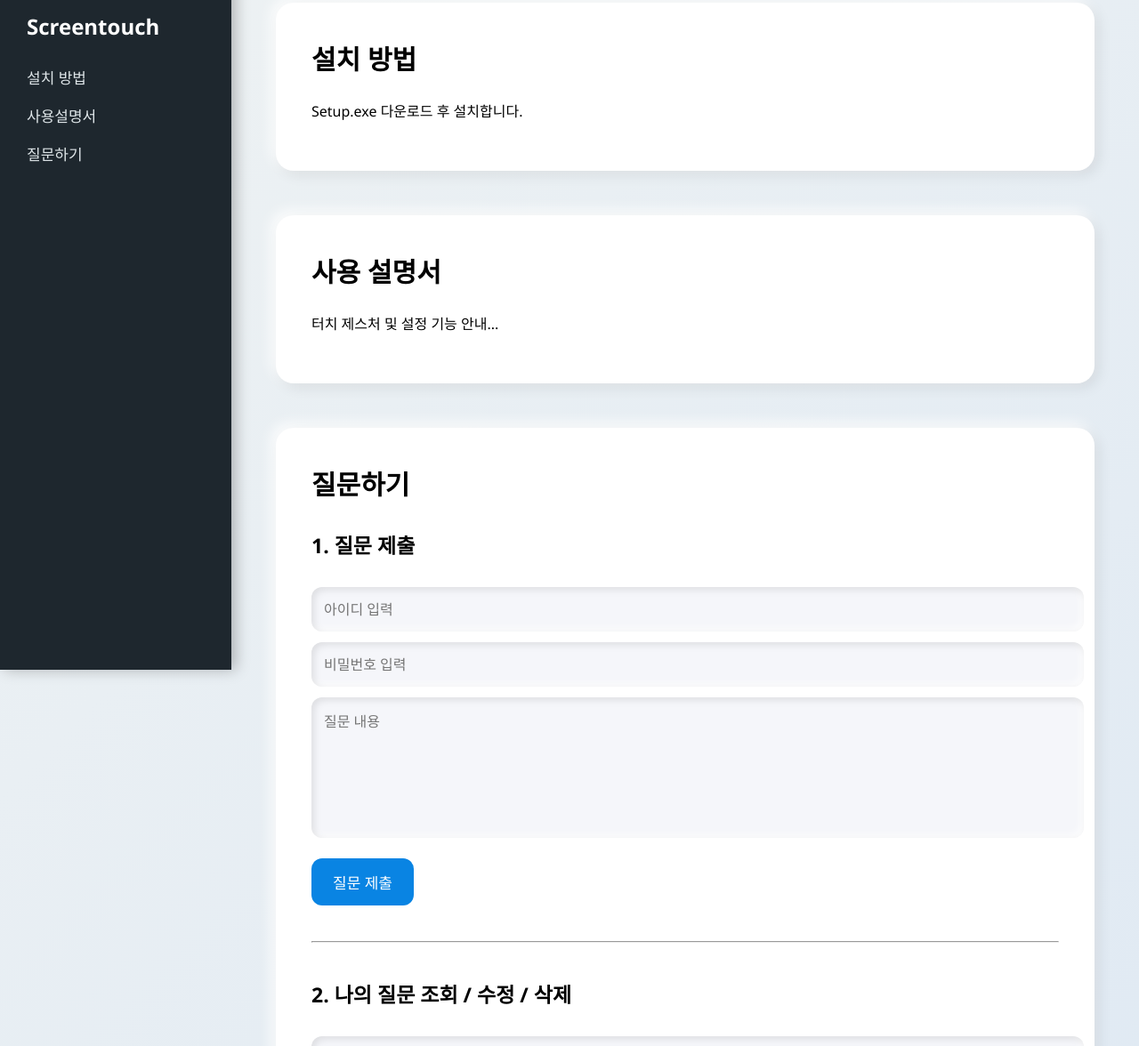
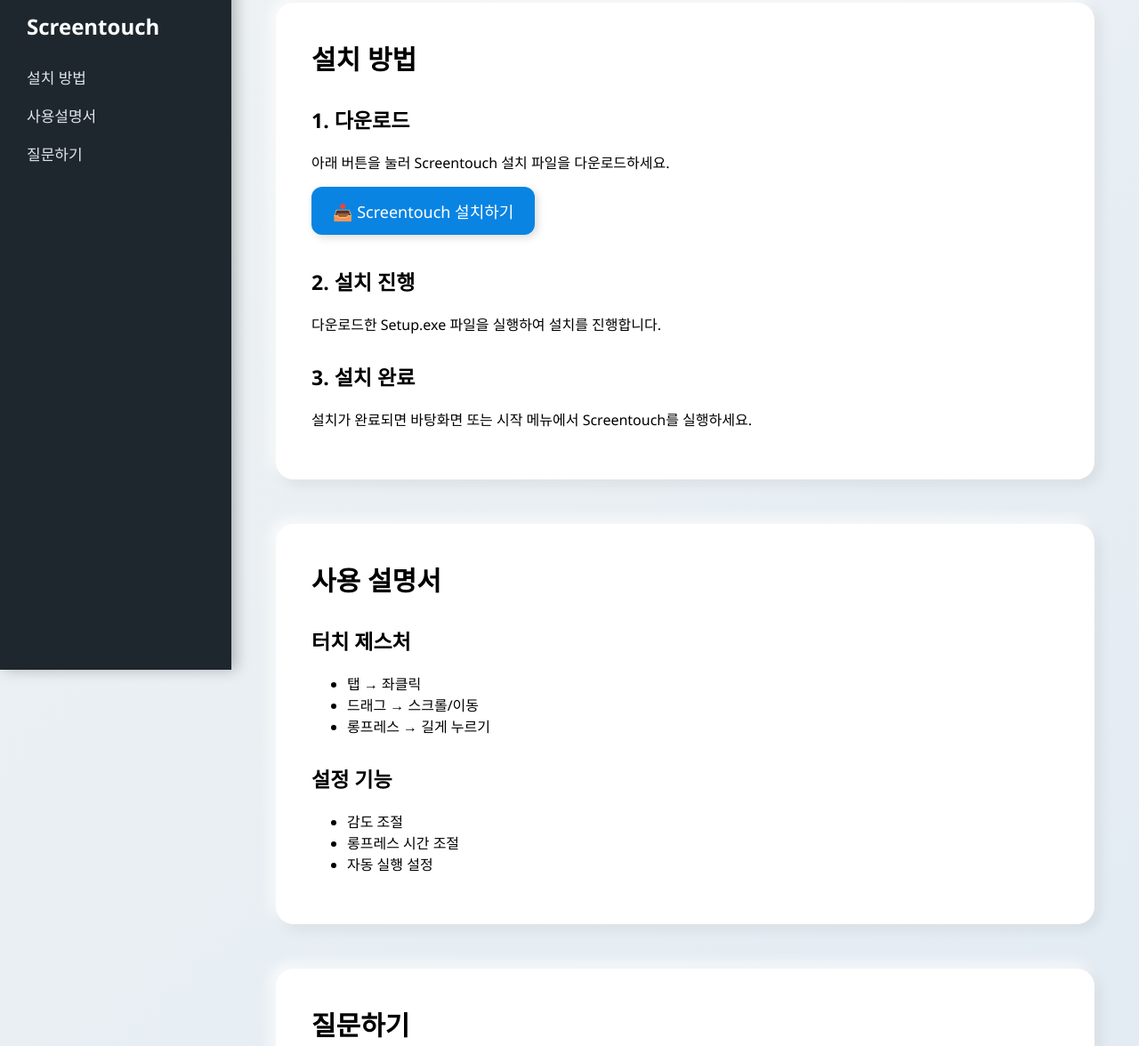
Before and after one commit to mingeon101/screentouch, a plain HTML site: page index.html in a window 1280 px wide. Shown: the part 47-1223 px from the top of the page at 89% size. Drawn offline with Linux system fonts and the light colour scheme.

Commit message:
Update index.html

```diff
--- a/index.html
+++ b/index.html
@@ -72,7 +72,6 @@
         h1 { font-size: 30px; margin-top: 0; }
         h2 { font-size: 23px; margin-top: 30px; }
 
-        /* Input & Button */
         input, textarea, button {
             font-family: inherit;
         }
@@ -139,13 +138,52 @@
     <!-- Install -->
     <section id="install">
         <h1>설치 방법</h1>
-        <p>Setup.exe 다운로드 후 설치합니다.</p>
+
+        <h2>1. 다운로드</h2>
+        <p>아래 버튼을 눌러 Screentouch 설치 파일을 다운로드하세요.</p>
+
+        <a href="https://drive.google.com/drive/folders/1E0tMb4kKXiqLvv5tQkOkEGGem9Q-TUxX?usp=drive_link"
+           target="_blank"
+           style="
+                display:inline-block;
+                padding:14px 24px;
+                background:#0984e3;
+                color:white;
+                border-radius:12px;
+                font-size:18px;
+                text-decoration:none;
+                box-shadow:3px 3px 10px rgba(0,0,0,0.15);
+                transition:0.25s;
+           "
+           onmouseover="this.style.background='#74b9ff'"
+           onmouseout="this.style.background='#0984e3'">
+            📥 Screentouch 설치하기
+        </a>
+
+        <h2 style="margin-top:35px;">2. 설치 진행</h2>
+        <p>다운로드한 Setup.exe 파일을 실행하여 설치를 진행합니다.</p>
+
+        <h2>3. 설치 완료</h2>
+        <p>설치가 완료되면 바탕화면 또는 시작 메뉴에서 Screentouch를 실행하세요.</p>
     </section>
 
     <!-- Usage -->
     <section id="usage">
         <h1>사용 설명서</h1>
-        <p>터치 제스처 및 설정 기능 안내...</p>
+
+        <h2>터치 제스처</h2>
+        <ul>
+            <li>탭 → 좌클릭</li>
+            <li>드래그 → 스크롤/이동</li>
+            <li>롱프레스 → 길게 누르기</li>
+        </ul>
+
+        <h2>설정 기능</h2>
+        <ul>
+            <li>감도 조절</li>
+            <li>롱프레스 시간 조절</li>
+            <li>자동 실행 설정</li>
+        </ul>
     </section>
 
     <!-- Question System -->
@@ -155,18 +193,18 @@
         <h2>1. 질문 제출</h2>
         <input id="qid" type="text" placeholder="아이디 입력">
         <input id="qpw" type="password" placeholder="비밀번호 입력">
-        <textarea id="qtext" placeholder="질문 내용"></textarea>
+        <textarea id="qtext" placeholder="질문 내용을 입력하세요"></textarea>
         <button onclick="submitQuestion()">질문 제출</button>
 
         <hr style="margin:40px 0;">
 
-        <h2>2. 나의 질문 조회 / 수정 / 삭제</h2>
+        <h2>2. 내 질문 조회 / 수정 / 삭제</h2>
         <input id="view_id" type="text" placeholder="아이디 입력">
         <input id="view_pw" type="password" placeholder="비밀번호 입력">
         <button onclick="loadMyQuestion()">내 질문 보기</button>
 
         <div id="myQuestionBox" class="hidden">
-            <h3>나의 질문</h3>
+            <h3>내 질문</h3>
             <textarea id="myQuestionText"></textarea>
 
             <h3>관리자 답변</h3>
```
